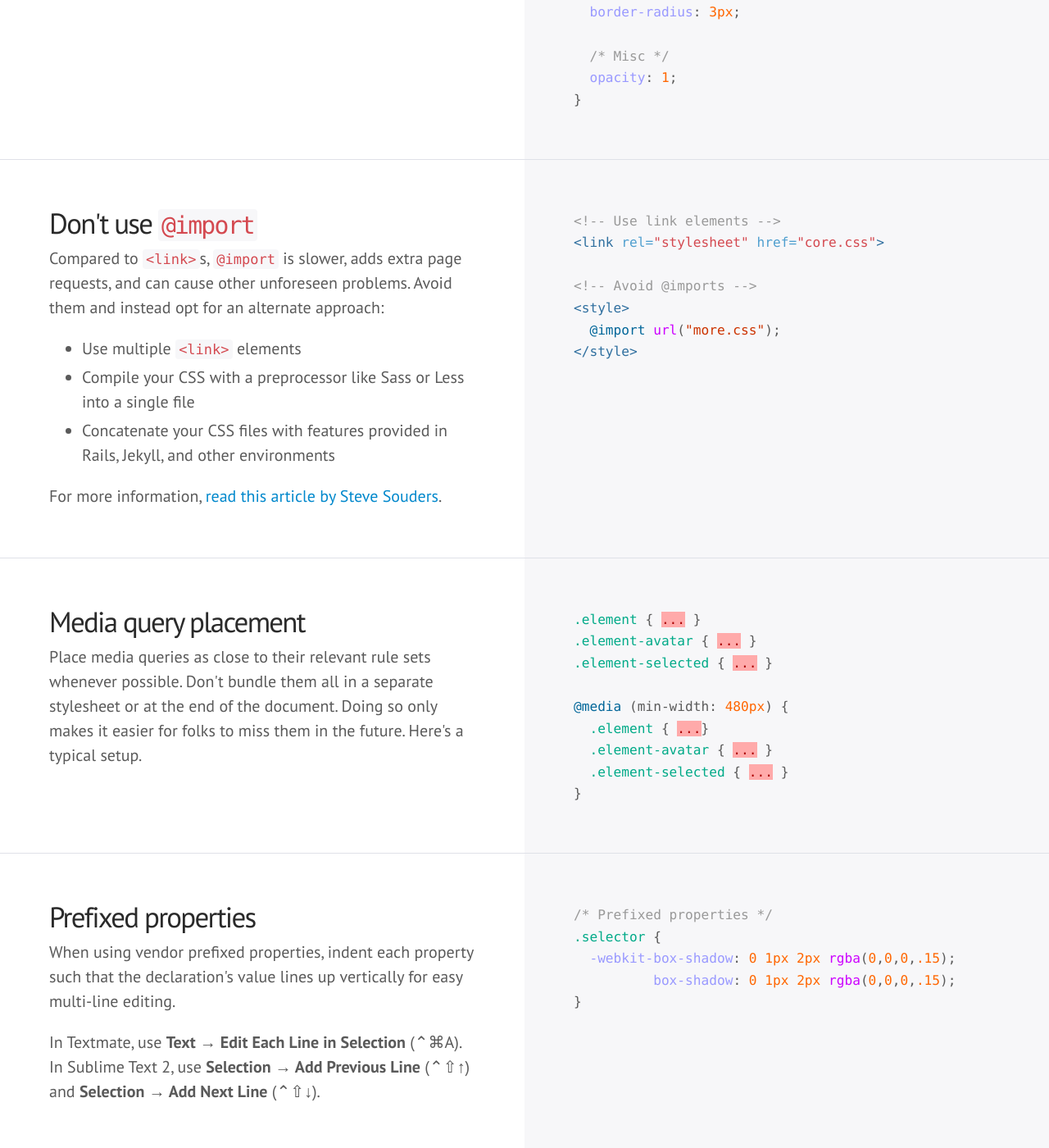
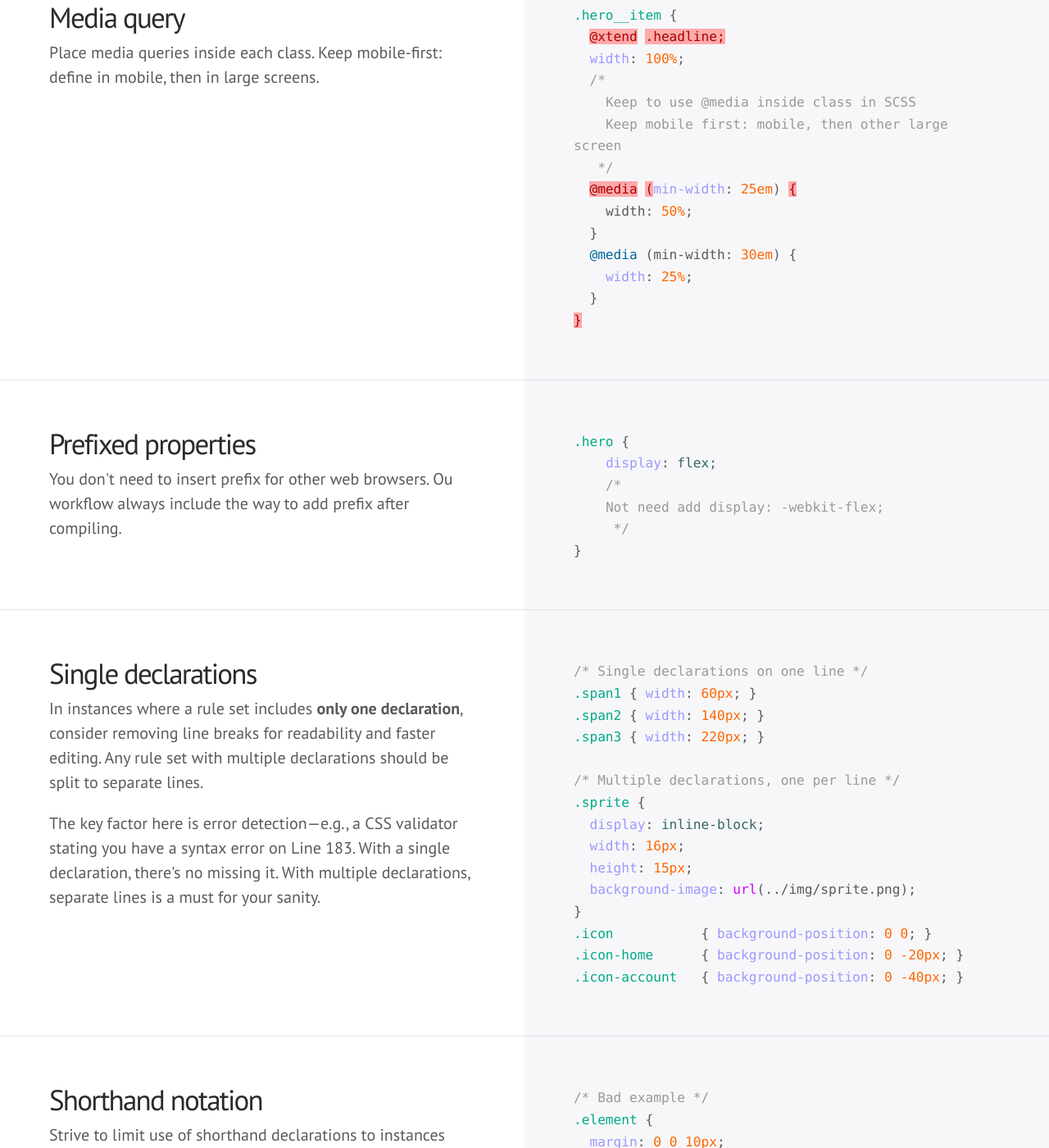
Before and after one commit to Solis-Lab-Solution/code-standards, a Jekyll site: the page built from index.html, in a window 1280 px wide and 1400 px high, scrolled down 6489 px. Shown: the whole window at 82% size. Built offline with Jekyll 4.4.1, drawn with Linux system fonts in a browser that asks for light colours; some web fonts are replaced; Markdown is read by kramdown in place of the engine named in the settings; comment, search, counter and statistics services are not loaded; some of the changed text lies outside the part shown.

Commit message:
Update SCSS section

```diff
--- a/_includes/css/import.html
+++ /dev/null
@@ -1,7 +0,0 @@
-<!-- Use link elements -->
-<link rel="stylesheet" href="core.css">
-
-<!-- Avoid @imports -->
-<style>
-  @import url("more.css");
-</style>
--- a/_includes/css/media-queries.css
+++ b/_includes/css/media-queries.css
@@ -1,9 +1,14 @@
-.element { ... }
-.element-avatar { ... }
-.element-selected { ... }
-
-@media (min-width: 480px) {
-  .element { ...}
-  .element-avatar { ... }
-  .element-selected { ... }
+.hero__item {
+  @xtend .headline;
+  width: 100%;
+  /*
+    Keep to use @media inside class in SCSS
+    Keep mobile first: mobile, then other large screen
+   */
+  @media (min-width: 25em) {
+    width: 50%;
+  }
+  @media (min-width: 30em) {
+    width: 25%;
+  }
 }
--- a/_includes/css/prefixed-properties.css
+++ b/_includes/css/prefixed-properties.css
@@ -1,5 +1,6 @@
-/* Prefixed properties */
-.selector {
-  -webkit-box-shadow: 0 1px 2px rgba(0,0,0,.15);
-          box-shadow: 0 1px 2px rgba(0,0,0,.15);
+.hero {
+    display: flex;
+    /*
+    Not need add display: -webkit-flex;
+     */
 }
--- a/_includes/css/syntax.css
+++ b/_includes/css/syntax.css
@@ -1,17 +1,22 @@
-/* Bad CSS */
-.selector, .selector-secondary, .selector[type=text] {
-  padding:15px;
-  margin:0px 0px 15px;
-  background-color:rgba(0, 0, 0, 0.5);
-  box-shadow:0px 1px 2px #CCC,inset 0 1px 0 #FFFFFF
+/*
+  Add 1 space between class and { tag
+  Bad is .hero__headline{
+*/
+
+.hero__headline {
+  /*
+    Add 1 space after :
+    Bad is display:block;
+   */
+  display: block;
+  /*
+    Add ; to the end of row
+    Bad is margin-bottom: 1em
+   */
+  margin-bottom: 1em;
+  padding: 15px;
+  background-color: rgba(0,0,0,.5);
+  /*
+  The close } tag should be in a single row
+   */
 }
-
-/* Good CSS */
-.selector,
-.selector-secondary,
-.selector[type="text"] {
-  padding: 15px;
-  margin-bottom: 15px;
-  background-color: rgba(0,0,0,.5);
-  box-shadow: 0 1px 2px #ccc, inset 0 1px 0 #fff;
-}
--- a/index.html
+++ b/index.html
@@ -55,10 +55,10 @@
       <li>Use soft tabs with two spaces—they're the only way to guarantee code renders the same in any environment.</li>
       <li>Nested elements should be indented once (two spaces).</li>
     </ul>
+    <h4>Markup</h4>
     <ul>
       <li>Always use double quotes, never single quotes, on attributes.</li>
-      <li>Don't include a trailing slash in self-closing elements because it's optional.</li>
-      <li>Don’t omit optional closing tags (e.g. <code>&lt;/li&gt;</code> or <code>&lt;/body&gt;</code>).</li>
+      <li>Don't include a trailing slash (/) in self-closing elements like <code>input</code>, <code>img</code> because it's optional.</li>
     </ul>
   </div>
   <div class="col">
@@ -124,22 +124,18 @@
   </div>
 </div>
 
-<div class="section" id="html-javascript">
-  <div class="col">
-    <h3>JavaScript generated markup</h3>
-    <p>Writing markup in a JavaScript file makes the content harder to find, harder to edit, and less performant. Avoid it whenever possible.</p>
-  </div>
-</div>
-
 <div class="heading" id="css">
-  <h2>CSS</h2>
+  <h2>SCSS</h2>
 </div>
 
 <div class="section" id="css-syntax">
   <div class="col">
     <h3>Syntax</h3>
+    <h4>Tab Indent</h4>
     <ul>
-      <li>Use soft tabs with two spaces—they're the only way to guarantee code renders the same in any environment.</li>
+      <li>Use soft tabs with four spaces, following WordPress .editorconfig</li>
+    </ul>
+    <ul>
       <li>When grouping selectors, keep individual selectors to a single line.</li>
       <li>Include one space before the opening brace of declaration blocks for legibility.</li>
       <li>Place closing braces of declaration blocks on a new line.</li>
@@ -154,7 +150,6 @@
       <li>Quote attribute values in selectors, e.g., <code>input[type="text"]</code>. <a href="http://mathiasbynens.be/notes/unquoted-attribute-values#css">They’re only optional in some cases</a>, and it’s a good practice for consistency.</li>
       <li>Avoid specifying units for zero values, e.g., <code>margin: 0;</code> instead of <code>margin: 0px;</code>.</li>
     </ul>
-    <p>Questions on the terms used here? See the <a href="http://en.wikipedia.org/wiki/Cascading_Style_Sheets#Syntax">syntax section of the Cascading Style Sheets article</a> on Wikipedia.</p>
   </div>
   <div class="col">
     {% highlight css %}{% include css/syntax.css %}{% endhighlight %}
@@ -180,26 +175,10 @@
   </div>
 </div>
 
-<div class="section" id="css-import">
-  <div class="col">
-    <h3>Don't use <code>@import</code></h3>
-    <p>Compared to <code>&lt;link&gt;</code>s, <code>@import</code> is slower, adds extra page requests, and can cause other unforeseen problems. Avoid them and instead opt for an alternate approach:</p>
-    <ul>
-      <li>Use multiple <code>&lt;link&gt;</code> elements</li>
-      <li>Compile your CSS with a preprocessor like Sass or Less into a single file</li>
-      <li>Concatenate your CSS files with features provided in Rails, Jekyll, and other environments</li>
-    </ul>
-    <p>For more information, <a href="http://www.stevesouders.com/blog/2009/04/09/dont-use-import/">read this article by Steve Souders</a>.</p>
-  </div>
-  <div class="col">
-    {% highlight html %}{% include css/import.html %}{% endhighlight %}
-  </div>
-</div>
-
 <div class="section" id="css-media-queries">
   <div class="col">
-    <h3>Media query placement</h3>
-    <p>Place media queries as close to their relevant rule sets whenever possible. Don't bundle them all in a separate stylesheet or at the end of the document. Doing so only makes it easier for folks to miss them in the future. Here's a typical setup.</p>
+    <h3>Media query</h3>
+    <p>Place media queries inside each class. Keep mobile-first: define in mobile, then in large screens.</p>
   </div>
   <div class="col">
     {% highlight css %}{% include css/media-queries.css %}{% endhighlight %}
@@ -209,8 +188,7 @@
 <div class="section" id="css-prefixed-properties">
   <div class="col">
     <h3>Prefixed properties</h3>
-    <p>When using vendor prefixed properties, indent each property such that the declaration's value lines up vertically for easy multi-line editing.</p>
-    <p>In Textmate, use <strong>Text &rarr; Edit Each Line in Selection</strong> (&#8963;&#8984;A). In Sublime Text 2, use <strong>Selection &rarr; Add Previous Line</strong> (&#8963;&#8679;&uarr;) and <strong>Selection &rarr;  Add Next Line</strong> (&#8963;&#8679;&darr;).</p>
+    <p>You don't need to insert prefix for other web browsers. Ou workflow always include the way to add prefix after compiling.</p>
   </div>
   <div class="col">
     {% highlight css %}{% include css/prefixed-properties.css %}{% endhighlight %}
```
